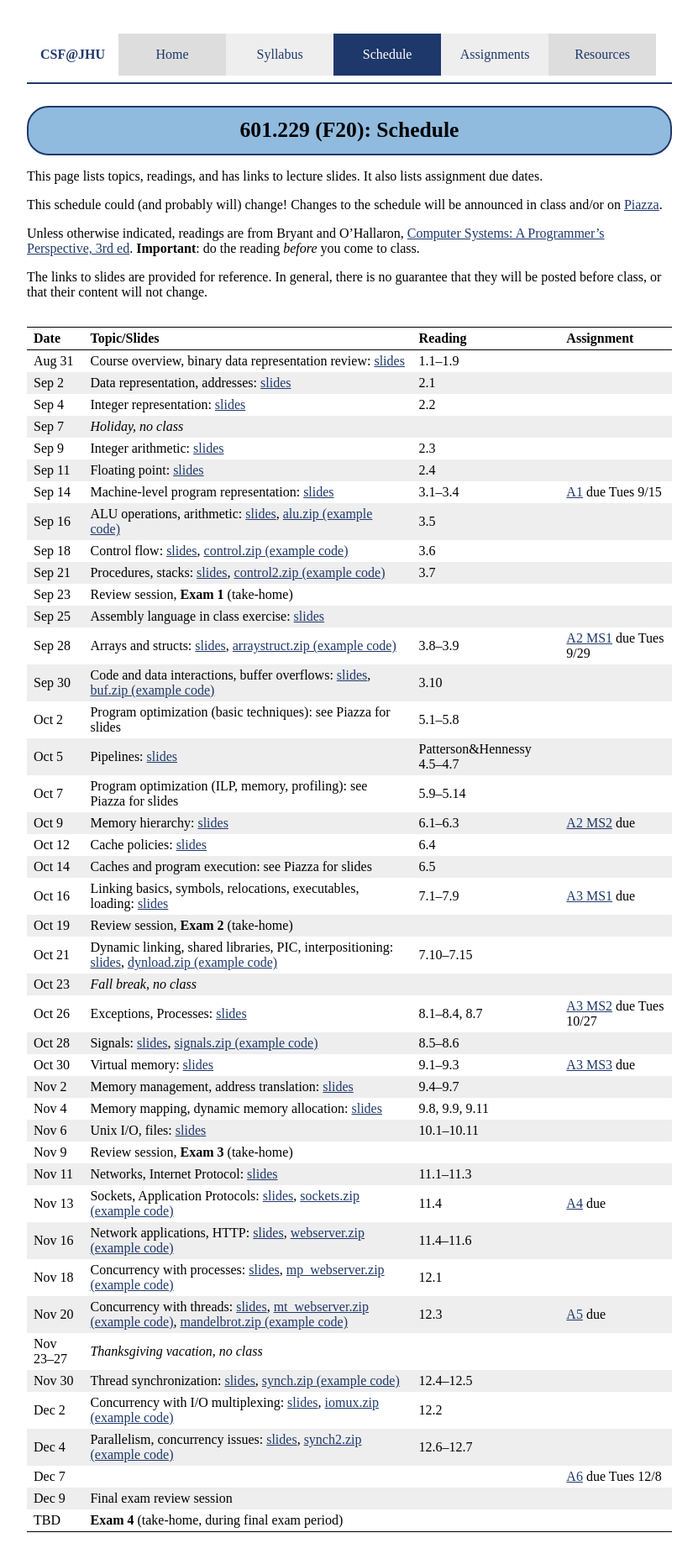
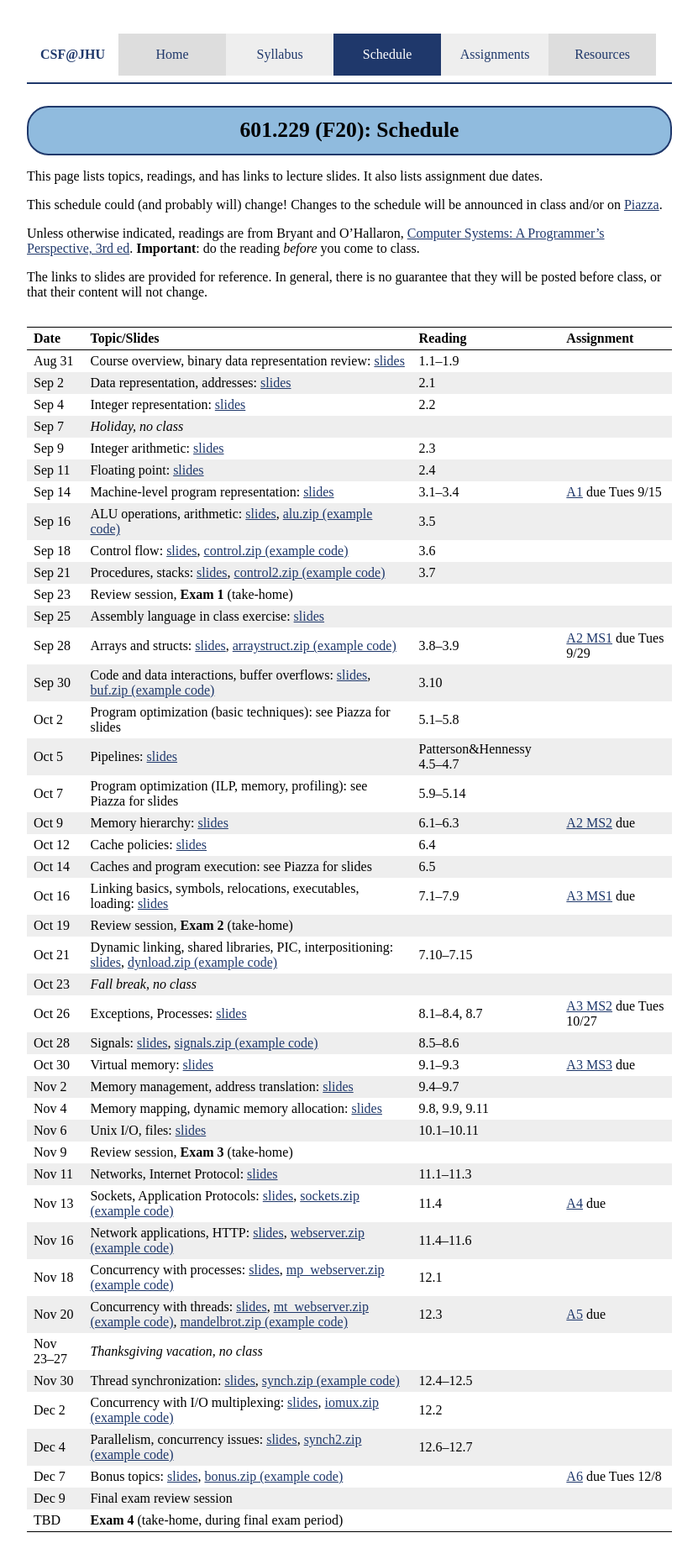
Before and after one commit to jhucsf/fall2020, a Jekyll site: the page built from schedule.md, in a window 1280 px wide. Shown: the whole page at 84% size, without its empty margins (224-1055 px from the left). Built offline with Jekyll 4.4.1, drawn with Linux system fonts in a browser that asks for light colours.

Commit message:
bonus materials for Dec 7th

```diff
--- a/schedule.md
+++ b/schedule.md
@@ -54,6 +54,6 @@ Nov 23–27          | *Thanksgiving vacation, no class*
 Nov 30             | Thread synchronization: [slides](lectures/lecture31-public.pdf), [synch.zip (example code)](lectures/synch.zip) | 12.4–12.5
 Dec 2              | Concurrency with I/O multiplexing: [slides](lectures/lecture32-public.pdf), [iomux.zip (example code)](lectures/iomux.zip) | 12.2 |
 Dec 4              | Parallelism, concurrency issues: [slides](lectures/lecture33-public.pdf), [synch2.zip (example code)](lectures/synch2.zip) | 12.6–12.7 |
-Dec 7              | | | [A6](assign/assign06.html) due Tues 12/8
+Dec 7              | Bonus topics: [slides](lectures/lecture34-public.pdf), [bonus.zip (example code)](lectures/bonus.zip) | | [A6](assign/assign06.html) due Tues 12/8
 Dec 9              | Final exam review session | |
 TBD                | **Exam 4** (take-home, during final exam period)
```
Also changed, not shown: index.md (+1 -0 lines), 2 other files.
